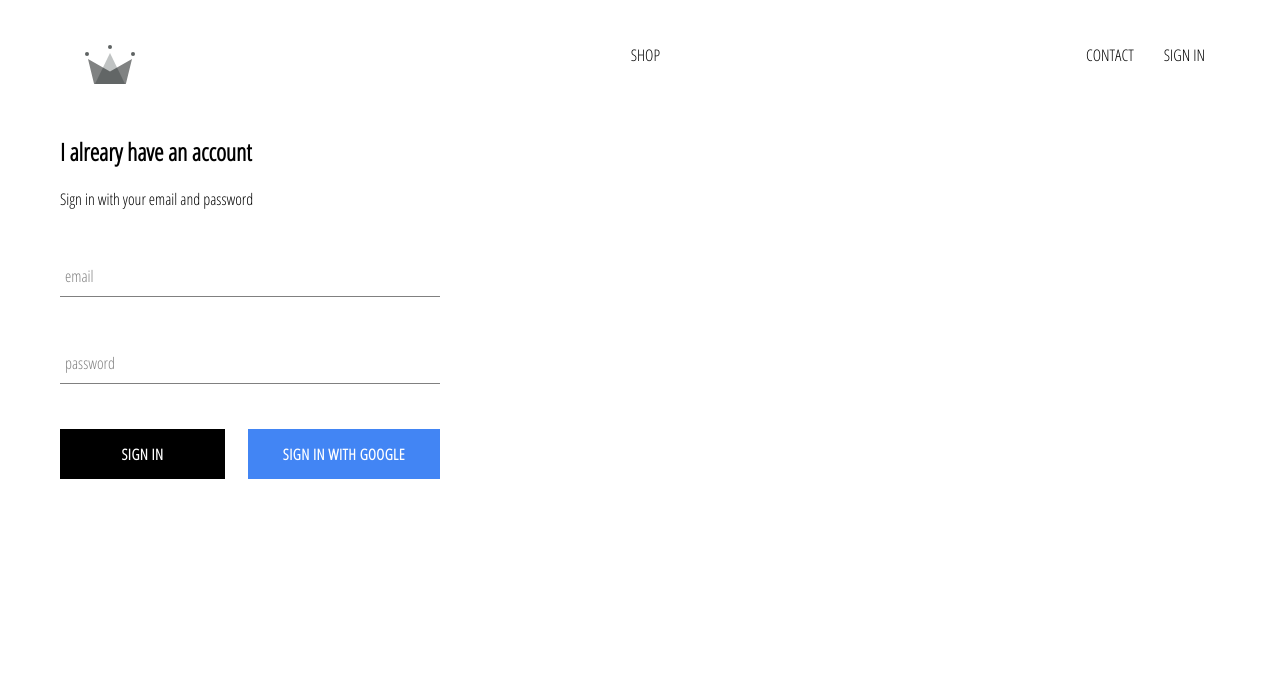
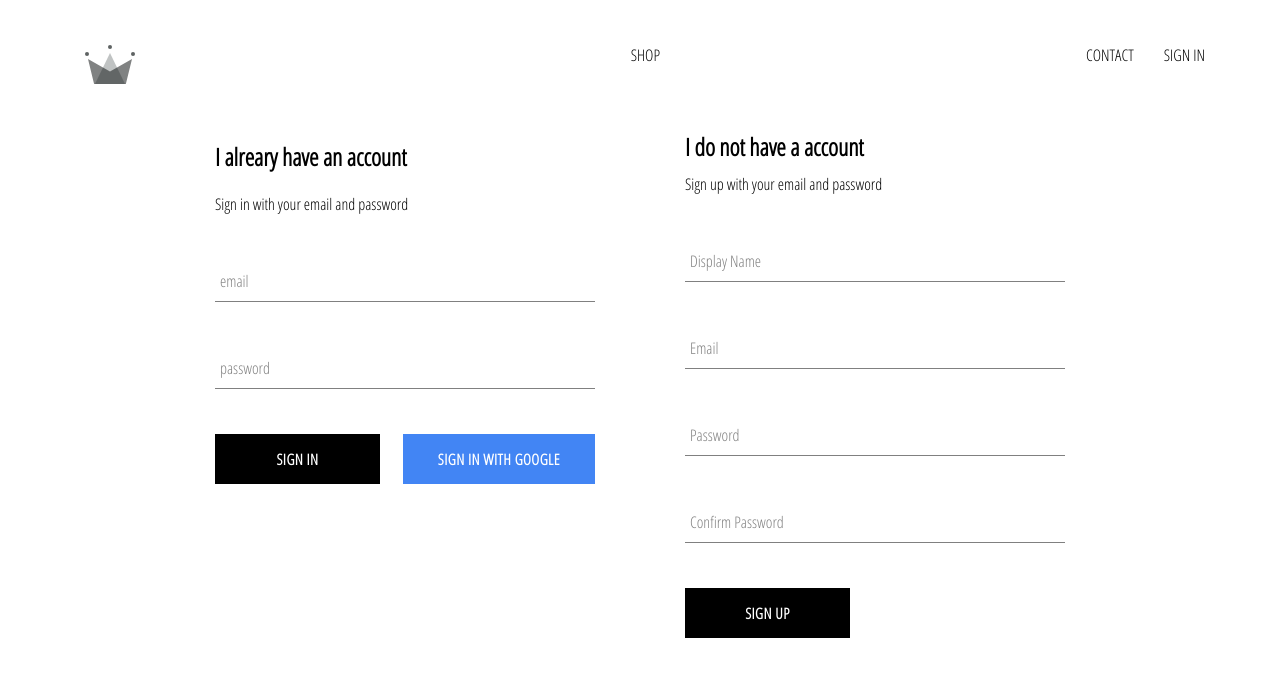
Before and after one commit to Kanye09/crwn-clothing, a React (Create React App) app: page /signin in a window 1280 px wide. Shown: the top 676 px of the page. Built offline with nearby package versions, Linux system fonts and the light colour scheme; no server answers.

Commit message:
implemented firebase utils, included ability to store authenticated users into our firbase database

```diff
--- a/src/App.js
+++ b/src/App.js
@@ -7,11 +7,11 @@
 import ShopPage from "./pages/shop/shop.component";
 import SignInAndSignUp from "./pages/sign-in-and-sign-up/sign-in-and-sign-up.component";
 import Header from "./components/header/header.component";
-import { auth } from "./firebase/firebase.utils";
+import { auth, createUserProfileDocument } from "./firebase/firebase.utils";
 
 class App extends React.Component {
-  constructor() {
-    super();
+  constructor(props) {
+    super(props);
 
     this.state = {
       currentUser: null,
@@ -21,10 +21,22 @@
   unsubscribeFromAuth = null;
 
   componentDidMount() {
-    this.unsubscribeFromAuth = auth.onAuthStateChanged((user) => {
-      this.setState({ currentUser: user });
+    this.unsubscribeFromAuth = auth.onAuthStateChanged(async (userAuth) => {
+      if (userAuth) {
+        const userRef = await createUserProfileDocument(userAuth);
 
-      console.log(user);
+        userRef.onSnapshot((snapShot) => {
+          this.setState({
+            currentUser: {
+              id: snapShot.id,
+              ...snapShot.data(),
+            },
+          });
+          console.log(this.state);
+        });
+      }
+
+      this.setState({ currentUser: userAuth });
     });
   }
 
--- /dev/null
+++ b/src/components/sign-up/sign-up.component.jsx
@@ -0,0 +1,102 @@
+import React from "react";
+
+import FormInput from "../form-input/form-input.component";
+import CustomButton from "../custom-button/custom-button.component";
+
+import { auth, createUserProfileDocument } from "../../firebase/firebase.utils";
+
+import "./sign-up.styles.scss";
+
+class SignUp extends React.Component {
+  constructor() {
+    super();
+
+    this.state = {
+      displayName: "",
+      email: "",
+      password: "",
+      confirmPassword: "",
+    };
+  }
+
+  handleSubmit = async (event) => {
+    event.preventDefault();
+
+    const { displayName, email, password, confirmPassword } = this.state;
+
+    if (password !== confirmPassword) {
+      alert(`Password don't match!`);
+      return;
+    }
+
+    try {
+      const { user } = await auth.createUserWithEmailAndPassword(
+        email,
+        password
+      );
+      await createUserProfileDocument(user, { displayName });
+
+      this.setState({
+        displayName: "",
+        email: "",
+        password: "",
+        confirmPassword: "",
+      });
+    } catch (error) {
+      console.log(error);
+    }
+  };
+
+  handleChange = (event) => {
+    const { name, value } = event.target;
+    this.setState({ [name]: value });
+  };
+
+  render() {
+    const { displayName, email, password, confirmPassword } = this.state;
+    return (
+      <div className="sign-up">
+        <h2 className="title">I do not have a account</h2>
+        <span>Sign up with your email and password</span>
+
+        <form className="sign-up-form" onSubmit={this.handleSubmit}>
+          <FormInput
+            type="text"
+            name="displayName"
+            value={displayName}
+            onChange={this.handleChange}
+            label="Display Name"
+            required
+          />
+          <FormInput
+            type="email"
+            name="email"
+            value={email}
+            onChange={this.handleChange}
+            label="Email"
+            required
+          />
+          <FormInput
+            type="password"
+            name="password"
+            value={password}
+            onChange={this.handleChange}
+            label="Password"
+            required
+          />
+          <FormInput
+            type="password"
+            name="confirmPassword"
+            value={confirmPassword}
+            onChange={this.handleChange}
+            label="Confirm Password"
+            required
+          />
+          <CustomButton type="submit">SIGN UP</CustomButton>
+        </form>
+      </div>
+    );
+  }
+}
+
+export default SignUp;
--- /dev/null
+++ b/src/components/sign-up/sign-up.styles.scss
@@ -0,0 +1,8 @@
+.sign-up {
+  display: flex;
+  flex-direction: column;
+  width: 380px;
+  .title {
+    margin: 10px 0;
+  }
+}
--- a/src/firebase/firebase.utils.js
+++ b/src/firebase/firebase.utils.js
@@ -12,6 +12,31 @@
   measurementId: "G-QTGZKH5GQR",
 };
 
+export const createUserProfileDocument = async (userAuth, additionalData) => {
+  if (!userAuth) return;
+
+  const userRef = firestore.doc(`users/${userAuth.uid}`);
+
+  const snapShot = await userRef.get();
+
+  if (!snapShot.exists) {
+    const { displayName, email } = userAuth;
+    const createdAt = new Date();
+
+    try {
+      await userRef.set({
+        displayName,
+        email,
+        createdAt,
+        ...additionalData,
+      });
+    } catch (error) {
+      console.log("Error creating user", error.message);
+    }
+  }
+  return userRef;
+};
+
 firebase.initializeApp(config);
 
 export const auth = firebase.auth();
--- a/src/pages/sign-in-and-sign-up/sign-in-and-sign-up.component.jsx
+++ b/src/pages/sign-in-and-sign-up/sign-in-and-sign-up.component.jsx
@@ -1,12 +1,14 @@
 import React from "react";
 
 import SignIn from "../../components/sign-in/sign-in.component";
+import SignUp from "../../components/sign-up/sign-up.component";
 
 import "./sign-in-and-sign-up.styles.scss";
 
 const SignInAndSignUp = () => (
   <div className="sign-in-and-sign-up">
     <SignIn />
+    <SignUp />
   </div>
 );
 
--- a/src/pages/sign-in-and-sign-up/sign-in-and-sign-up.styles.scss
+++ b/src/pages/sign-in-and-sign-up/sign-in-and-sign-up.styles.scss
@@ -0,0 +1,6 @@
+.sign-in-and-sign-up {
+  width: 850px;
+  display: flex;
+  justify-content: space-between;
+  margin: 30px auto;
+}
```
